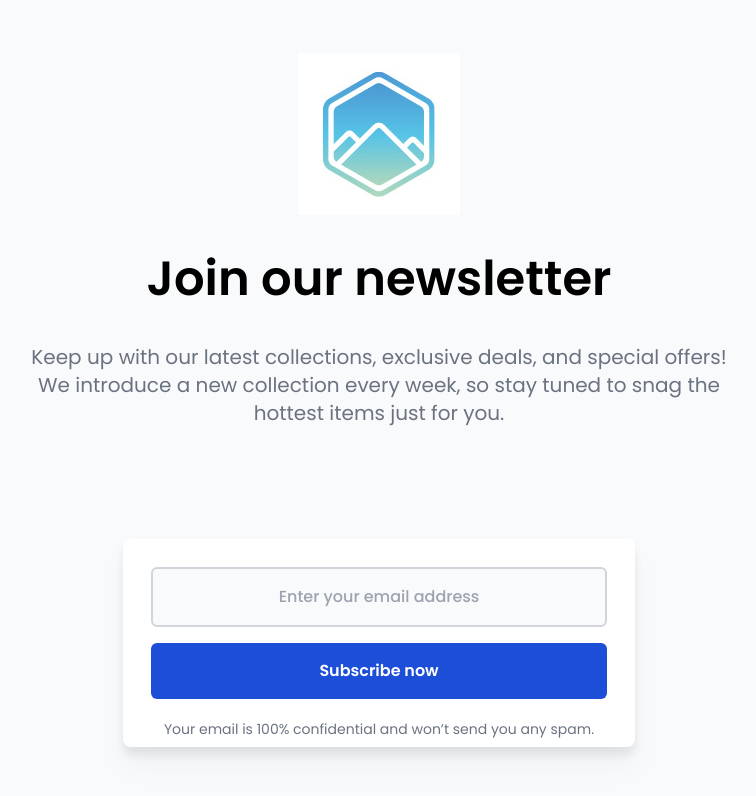
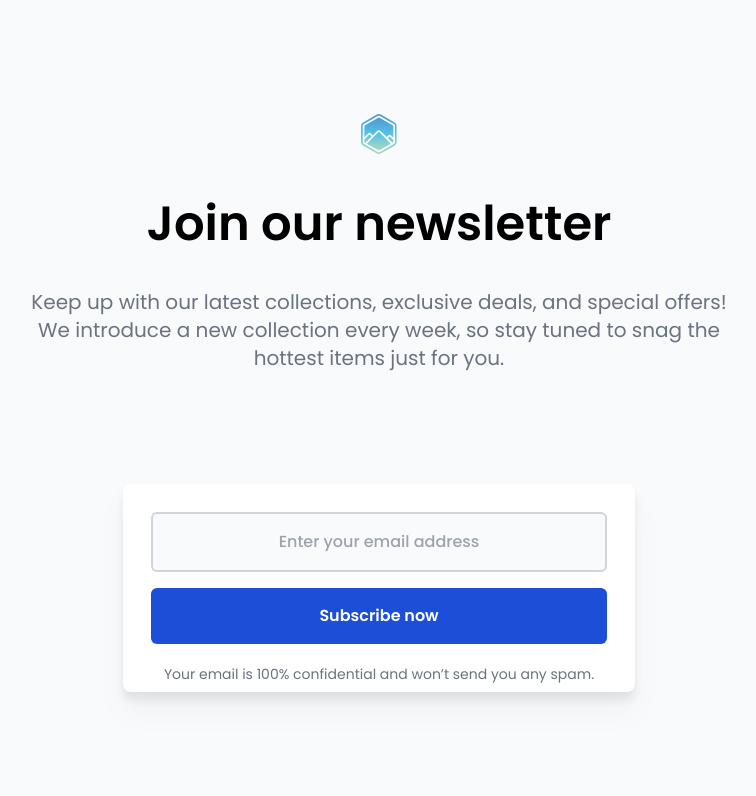
Before and after one commit to AkashAdarkar/Newsletter, a plain HTML site: page index.html in a window 1280 px wide. Shown: the whole page, without its empty margins (261-1017 px from the left). Drawn offline with Linux system fonts and the light colour scheme.

Commit message:
fixed svg

```diff
--- a/index.html
+++ b/index.html
@@ -12,7 +12,7 @@
   </head>
   <body class="bg-gray-50 flex flex-col justify-center items-center min-h-screen"  >
 
-<img  class=""  src="./resources/logo.jpg" alt="logo" srcset="">
+<img  class=""  src="resources/logo.svg" alt="logo" srcset="">
 <h1 class="pt-12  font-poppins text-xl font-semibold text text-black"  >Join our newsletter</h1>
 <p class=" md:w-3/4   lg:max-w-3xl lg:px-5  font-poppins text-lg font-normal text-gray-500 w-3/4 pb-28 pt-12 px-1 text-center "  >Keep up with our latest collections, exclusive deals, and special offers!  We introduce a new collection every week, so stay tuned to snag the hottest items just for you.</p>
 
```
